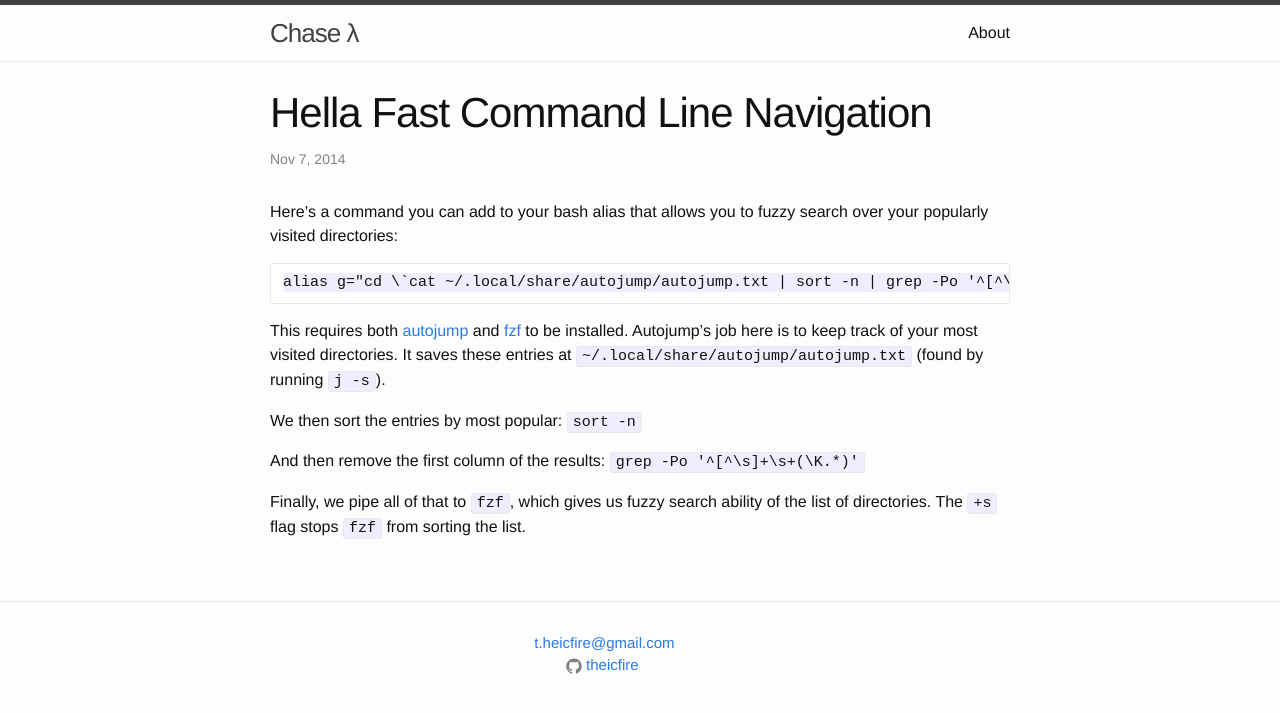
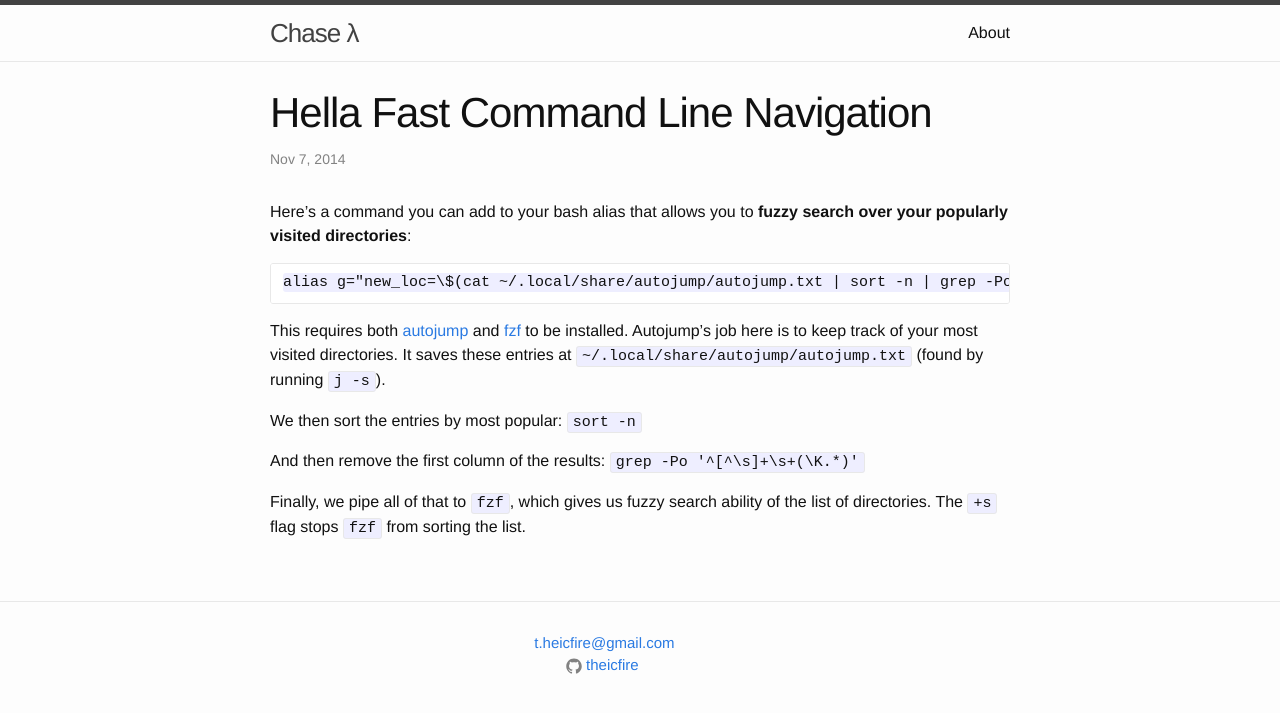
Before and after one commit to chaselambda/chaselambda.github.io, a Jekyll site: the page built from _posts/2014-11-07-hella-fast-command-line-navigation.markdown, in a window 1280 px wide. Shown: the top 713 px of the page. Built offline with Jekyll 4.4.1, drawn with Linux system fonts in a browser that asks for light colours.

Commit message:
Updating fuzzy search fzf command

```diff
--- a/_posts/2014-11-07-hella-fast-command-line-navigation.markdown
+++ b/_posts/2014-11-07-hella-fast-command-line-navigation.markdown
@@ -4,10 +4,10 @@
 date: 2014-11-07T16:02:18-05:00
 ---
 
-Here's a command you can add to your bash alias that allows you to fuzzy search over your popularly visited directories:
+Here's a command you can add to your bash alias that allows you to **fuzzy search over your popularly visited directories**:
 
 ~~~~~
-alias g="cd \`cat ~/.local/share/autojump/autojump.txt | sort -n | grep -Po '^[^\s]+\s+(\K.*)' | fzf +s\`"
+alias g="new_loc=\$(cat ~/.local/share/autojump/autojump.txt | sort -n | grep -Po '^[^\s]+\s+(\K.*)' | fzf +s -e) && cd \"\$new_loc\""
 ~~~~~
 
 This requires both [autojump](https://github.com/joelthelion/autojump) and [fzf](https://github.com/junegunn/fzf) to be installed. Autojump's job here is to keep track of your most visited directories. It saves these entries at `~/.local/share/autojump/autojump.txt` (found by running `j -s`).
```
